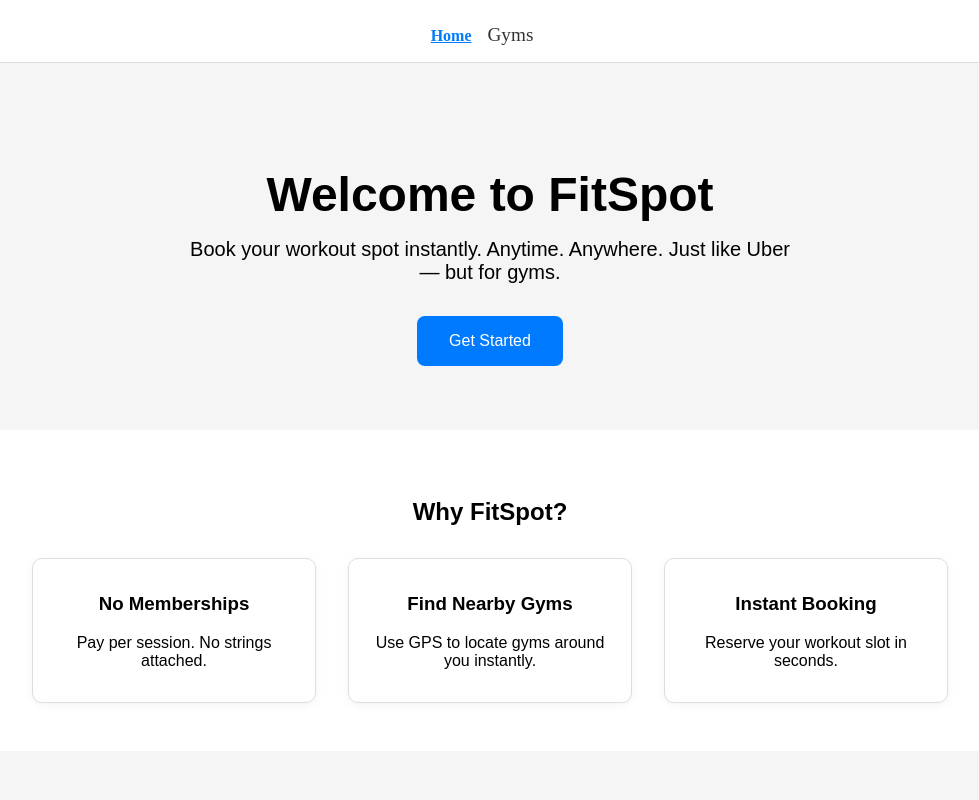
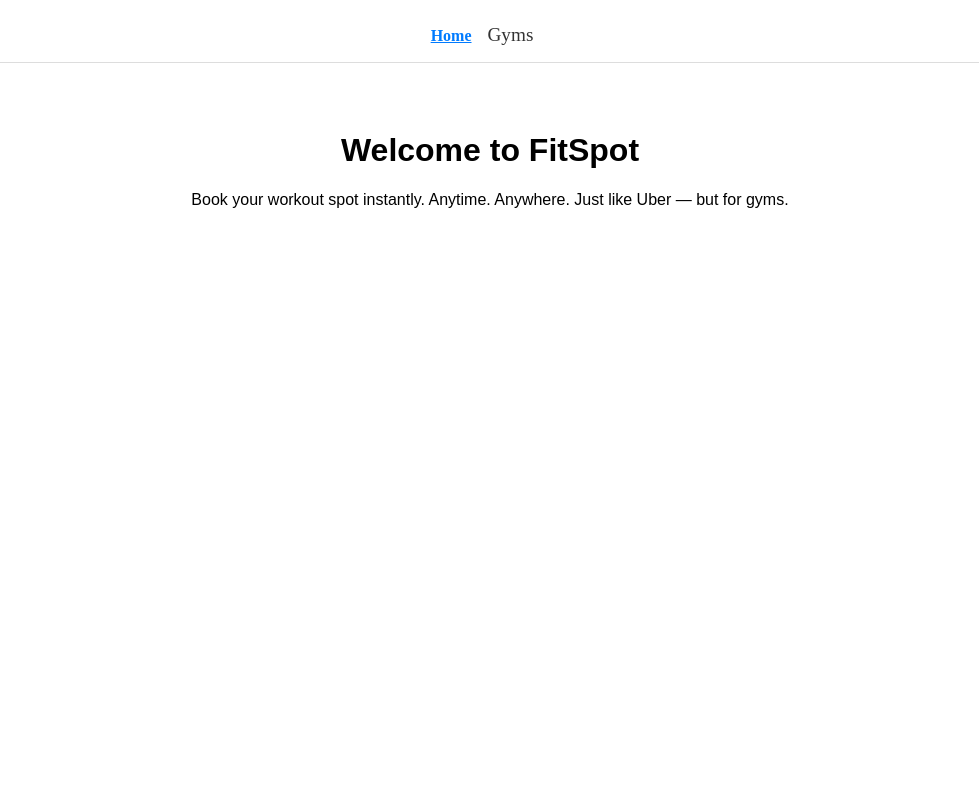
Before and after one commit to StartedtoCodewithAI/FitSpot, a React (Vite) app: page / in a window 1280 px wide. Shown: the top 800 px of the page, without its empty margins (150-1129 px from the left). Built offline with nearby package versions, Linux system fonts and the light colour scheme.

Commit message:
Update Home.jsx

```diff
--- a/src/pages/Home.jsx
+++ b/src/pages/Home.jsx
@@ -2,74 +2,10 @@ import React from "react";
 
 export default function Home() {
   return (
-    <div style={{ fontFamily: "sans-serif", textAlign: "center" }}>
-      {/* Hero Section */}
-      <section style={{ padding: "4rem 1rem", backgroundColor: "#f5f5f5" }}>
-        <h1 style={{ fontSize: "3rem", marginBottom: "1rem" }}>Welcome to FitSpot</h1>
-        <p style={{ fontSize: "1.25rem", maxWidth: "600px", margin: "0 auto" }}>
-          Book your workout spot instantly. Anytime. Anywhere. Just like Uber — but for gyms.
-        </p>
-        <div style={{ marginTop: "2rem" }}>
-          <button style={btnStyle}>Get Started</button>
-        </div>
-      </section>
-
-      {/* Features Section */}
-      <section style={{ padding: "3rem 1rem" }}>
-        <h2>Why FitSpot?</h2>
-        <div style={featuresContainer}>
-          <div style={featureCard}>
-            <h3>No Memberships</h3>
-            <p>Pay per session. No strings attached.</p>
-          </div>
-          <div style={featureCard}>
-            <h3>Find Nearby Gyms</h3>
-            <p>Use GPS to locate gyms around you instantly.</p>
-          </div>
-          <div style={featureCard}>
-            <h3>Instant Booking</h3>
-            <p>Reserve your workout slot in seconds.</p>
-          </div>
-        </div>
-      </section>
-
-      {/* CTA */}
-      <section style={{ padding: "3rem 1rem", backgroundColor: "#f5f5f5" }}>
-        <h2>Ready to get fit?</h2>
-        <button style={btnStyle}>Create Account</button>
-      </section>
-
-      {/* Footer */}
-      <footer style={{ padding: "2rem", fontSize: "0.9rem", color: "#666" }}>
-        &copy; {new Date().getFullYear()} FitSpot. All rights reserved.
-      </footer>
+    <div style={{ fontFamily: "sans-serif", textAlign: "center", padding: "3rem 1rem" }}>
+      <h1>Welcome to FitSpot</h1>
+      <p>Book your workout spot instantly. Anytime. Anywhere. Just like Uber — but for gyms.</p>
+      {/* Add more landing content or call to actions here */}
     </div>
   );
 }
-
-const btnStyle = {
-  padding: "1rem 2rem",
-  fontSize: "1rem",
-  backgroundColor: "#007bff",
-  color: "#fff",
-  border: "none",
-  borderRadius: "8px",
-  cursor: "pointer",
-};
-
-const featuresContainer = {
-  display: "flex",
-  flexDirection: "row",
-  justifyContent: "center",
-  gap: "2rem",
-  flexWrap: "wrap",
-  marginTop: "2rem",
-};
-
-const featureCard = {
-  maxWidth: "250px",
-  padding: "1rem",
-  border: "1px solid #ddd",
-  borderRadius: "10px",
-  boxShadow: "0 2px 8px rgba(0,0,0,0.05)",
-};
```
